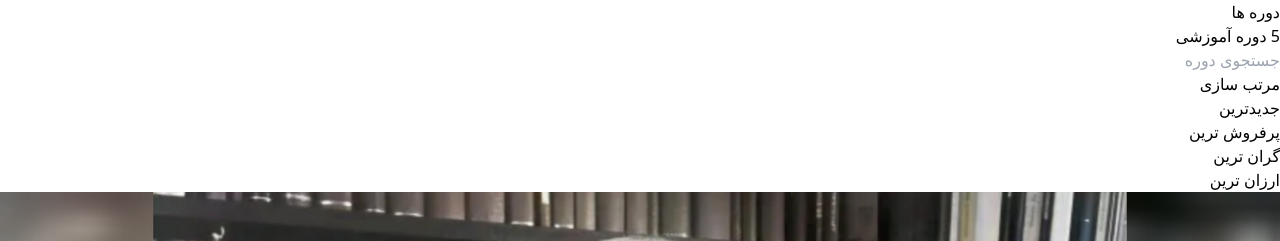
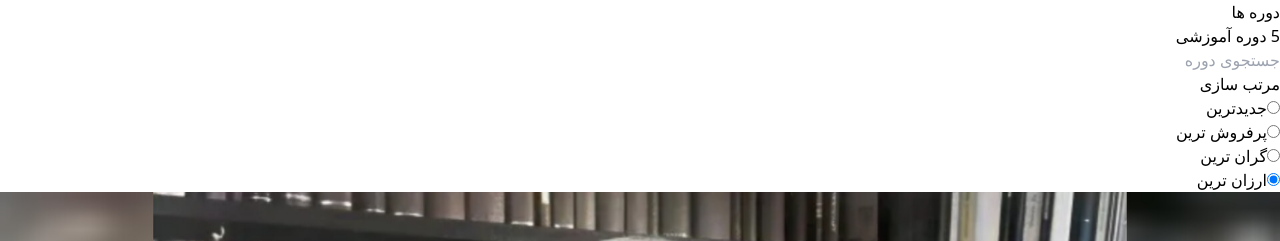
Before and after one commit to academy-react-summer1403/ice-programmer, a React (Vite) app: page / in a window 1280 px wide. Shown: the top 241 px of the page. Built offline with nearby package versions, Linux system fonts and the light colour scheme; a web font is replaced by a local one.

Commit message:
link component

```diff
--- a/src/Components/Landing/CoursePage.jsx
+++ b/src/Components/Landing/CoursePage.jsx
@@ -14,7 +14,7 @@ function CoursePage() {
             <div className='w-[100%] h-[115px] bg-white rounded-[20px] flex items-center mt-[10px] gap-5'>
                 <Field className='p-5 mr-[1%] bg-[url(src/assets/search.svg)] bg-no-repeat bg-left text-base font-bold [background-size:35px] shadow-inner shadow-slate-400 rounded-xl' type='text' placeholder='جستجوی دوره' name='SerachCourse'  ></Field>
 
-                <h1 className="text-[18px] font-bold">مرتب سازی</h1>
+                <div className="text-[18px] font-bold">مرتب سازی</div>
                 <LinkComponent topic={'جدیدترین'} />
                 <LinkComponent topic={'پرفروش ترین'} />
                 <LinkComponent topic={'گران ترین'} />
--- a/src/Components/Landing/LinkComponent.jsx
+++ b/src/Components/Landing/LinkComponent.jsx
@@ -1,9 +1,13 @@
-import React from 'react'
+import { Field, Formik } from 'formik'
+// import React from 'react'
 
 function LinkComponent({topic}) {
   return (
     <div>
-        <a href="">{topic}</a>
+        <Formik>
+            <Field id='asa' type="radio" name="sortGroup" className=' hidden' checked />
+        </Formik>
+        <label htmlFor='asa' className='cursor-pointer checked:[color-red_font-bold]'>{topic}</label>
     </div>
   )
 }
```
